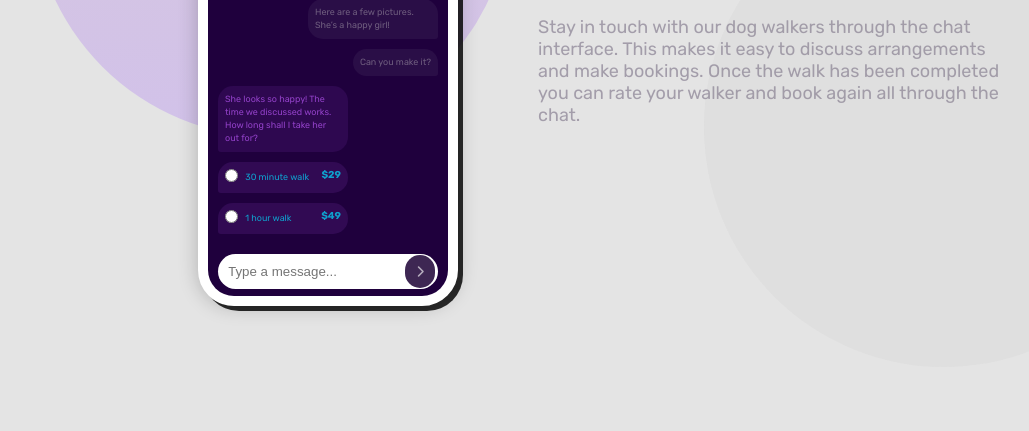
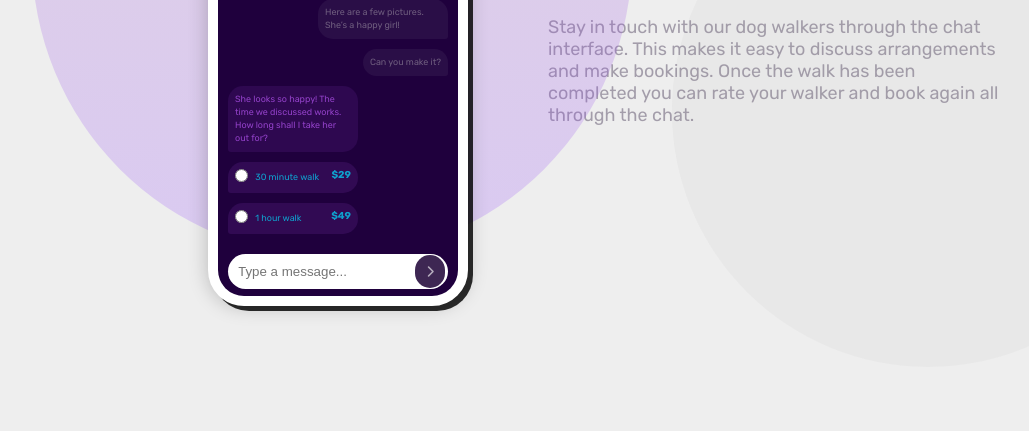
Before and after one commit to tunjayoff/chat-app-pure-css-illustration, a plain HTML site: page index.html in a window 1280 px wide. Shown: the part 369-800 px from the top of the page, without its empty margins (32-1061 px from the left). Drawn offline with Linux system fonts and the light colour scheme.

Commit message:
some changes

```diff
--- a/style.css
+++ b/style.css
@@ -5,8 +5,11 @@
 	box-sizing: border-box;
 }
 
+html {
+	overflow-x: hidden;
+}
 body {
-	background-color: rgb(228, 228, 228);
+	background-color: rgb(238, 238, 238);
 	min-width: 100%;
 	min-height: 100vh;
 }
@@ -17,6 +20,7 @@ main {
 	width: 100%;
 	height: 100vh;
 	font-family: "Rubik", sans-serif;
+	padding: 10%;
 }
 
 .background-shape-colorful {
@@ -27,10 +31,10 @@ main {
 		hsl(293, 36%, 53%),
 		hsl(264, 100%, 61%)
 	);
-	max-height: 80%;
-	max-width: 80%;
-	min-width: 60vh;
-	min-height: 60vh;
+	width: 50vw;
+	height: 50vw;
+	max-width: 600px;
+	max-height: 600px;
 	border-radius: 50%;
 	opacity: 0.2;
 	left: 5vw;
@@ -41,8 +45,8 @@ main {
 	position: absolute;
 	content: "";
 	background-color: rgba(145, 145, 145, 0.064);
-	height: 60vh;
-	width: 60vh;
+	height: 40vw;
+	width: 40vw;
 	border-radius: 50%;
 	bottom: 5vw;
 	right: 5vw;
@@ -57,11 +61,8 @@ img {
 	display: flex;
 	align-items: center;
 	justify-content: center;
-	flex-wrap: wrap;
-	max-width: fit-content;
-	min-height: 100vh;
-	gap: 5rem;
-	margin: 50px 0;
+	max-width: 800px;
+	gap: 10%;
 }
 
 /* Phone container */
@@ -88,7 +89,7 @@ img {
 	width: 10px;
 	height: 10px;
 	border-radius: 30px;
-	background-color: rgb(0, 0, 0);
+	background-color: rgba(0, 0, 0, 0.799);
 	z-index: 999;
 }
 
@@ -240,13 +241,11 @@ input[type="text"] {
 	cursor: pointer;
 }
 article {
-	max-width: 30rem;
+	display: flex;
 	font-size: 16px;
-	display: flex;
 	text-align: left;
 	flex-direction: column;
 	align-items: flex-start;
-
 	row-gap: 2rem;
 }
 article > h1 {
@@ -258,9 +257,13 @@ article > p {
 	font-size: 18px;
 	width: fit-content;
 }
-@media (max-width: 820px) {
+@media (max-width: 640px) {
 	main {
 		min-height: 130vh;
+	}
+	.flex-container {
+		flex-wrap: wrap;
+		gap: 3rem;
 	}
 	article {
 		align-items: center;
```
